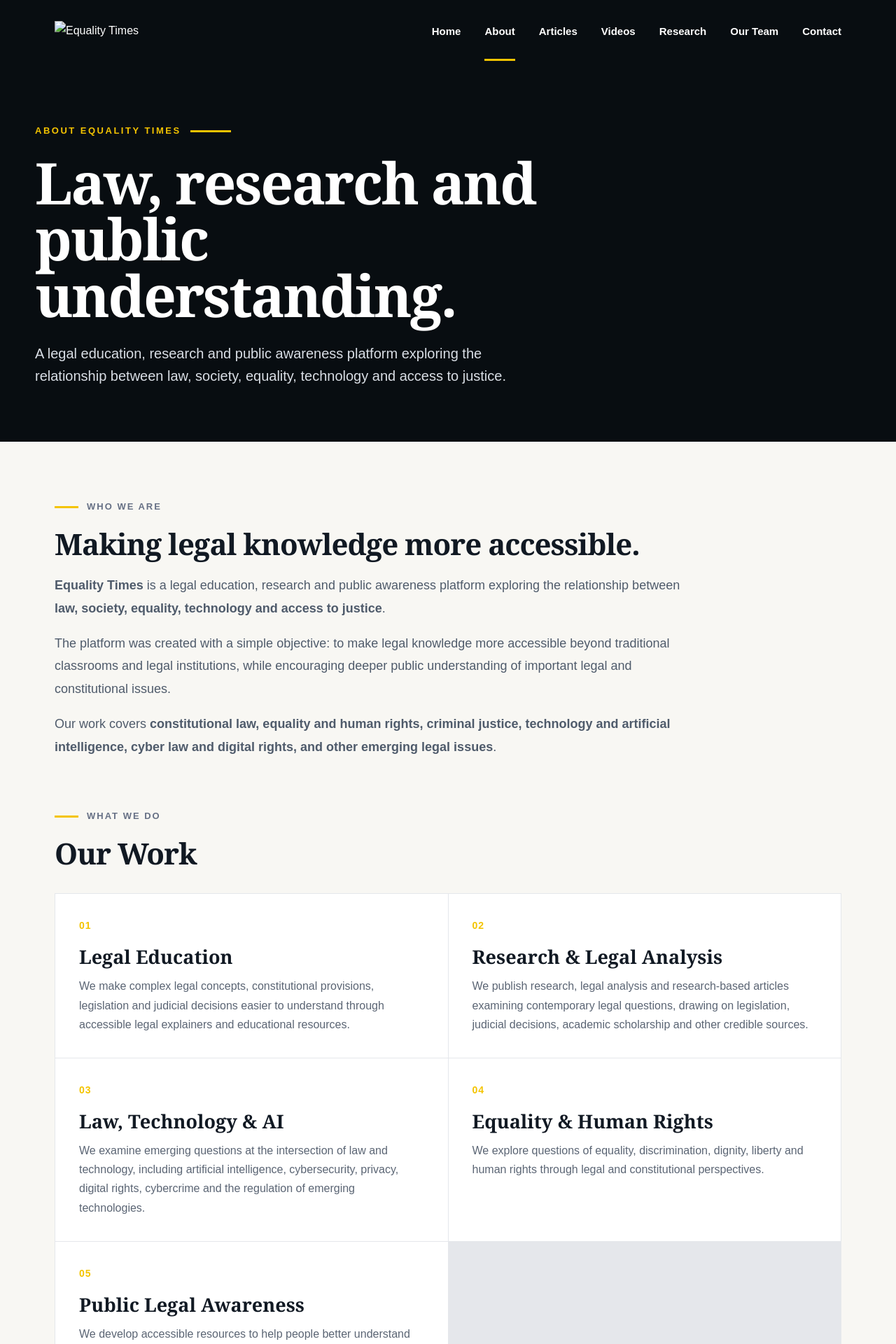
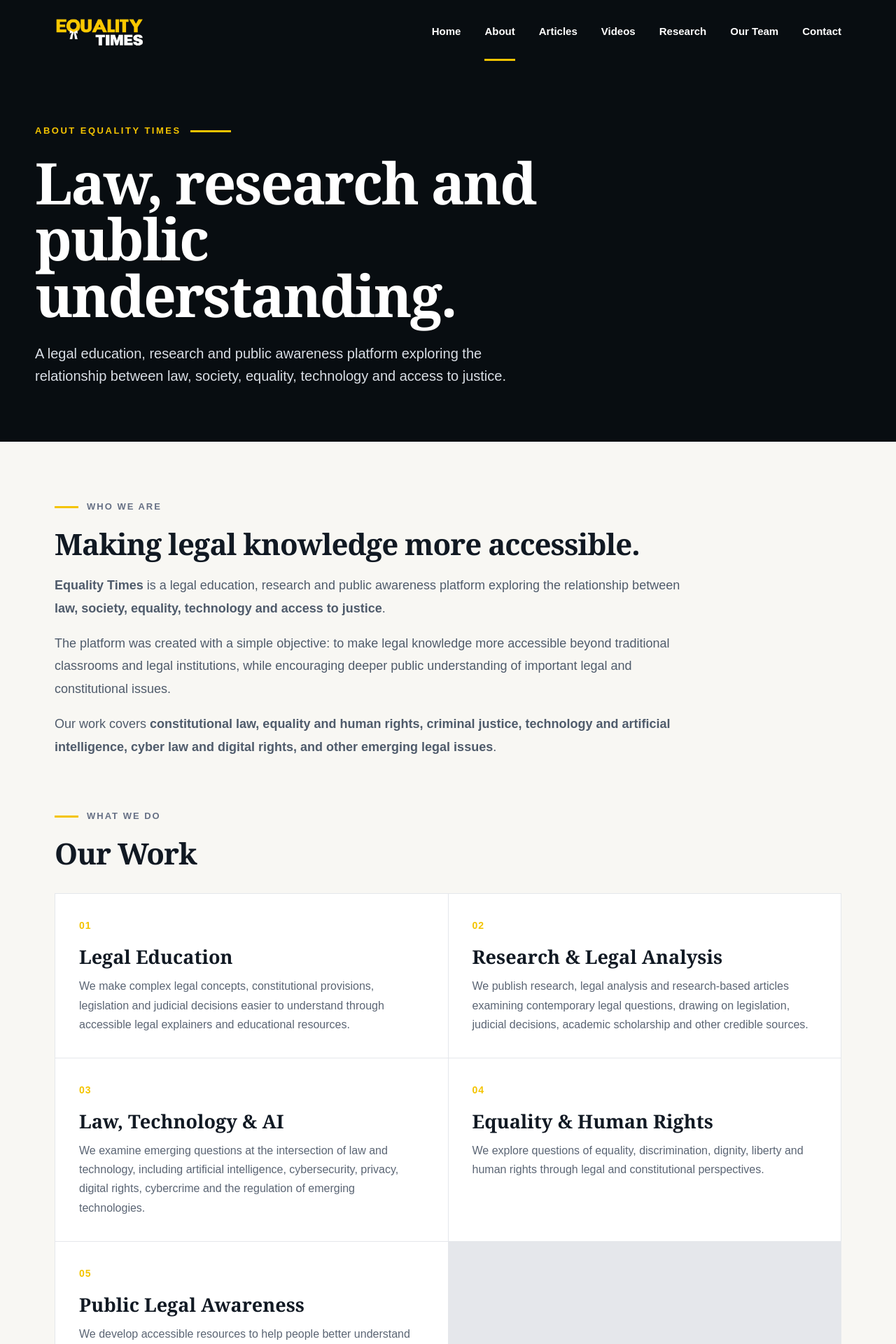
Before and after one commit to equalitytimes/equalitytimes-test, a Jekyll site: the page built from about.html, in a window 1280 px wide. Shown: the top 1920 px of the page at 70% size. Built offline with Jekyll 4.4.1, drawn with Linux system fonts in a browser that asks for light colours.

Commit message:
Update about.html

```diff
--- a/about.html
+++ b/about.html
@@ -427,7 +427,7 @@
 <header class="et-header">
   <div class="et-header-inner">
     <a class="et-brand" href="{{ '/' | relative_url }}" aria-label="Equality Times home">
-      <img src="{{ '/logo-new.png' | relative_url }}" alt="Equality Times">
+      <img src="{{ '/assets/logo-new.png' | relative_url }}" alt="Equality Times">
     </a>
 
     <nav class="et-nav" aria-label="Main navigation">
@@ -587,7 +587,7 @@
   <div class="et-footer-grid">
 
     <div class="et-footer-brand">
-      <img src="{{ '/logo-new.png' | relative_url }}" alt="Equality Times">
+      <img src="{{ '/assets/logo-new.png' | relative_url }}" alt="Equality Times">
       <p>
         Legal Education · Research · Public Awareness
       </p>
```
